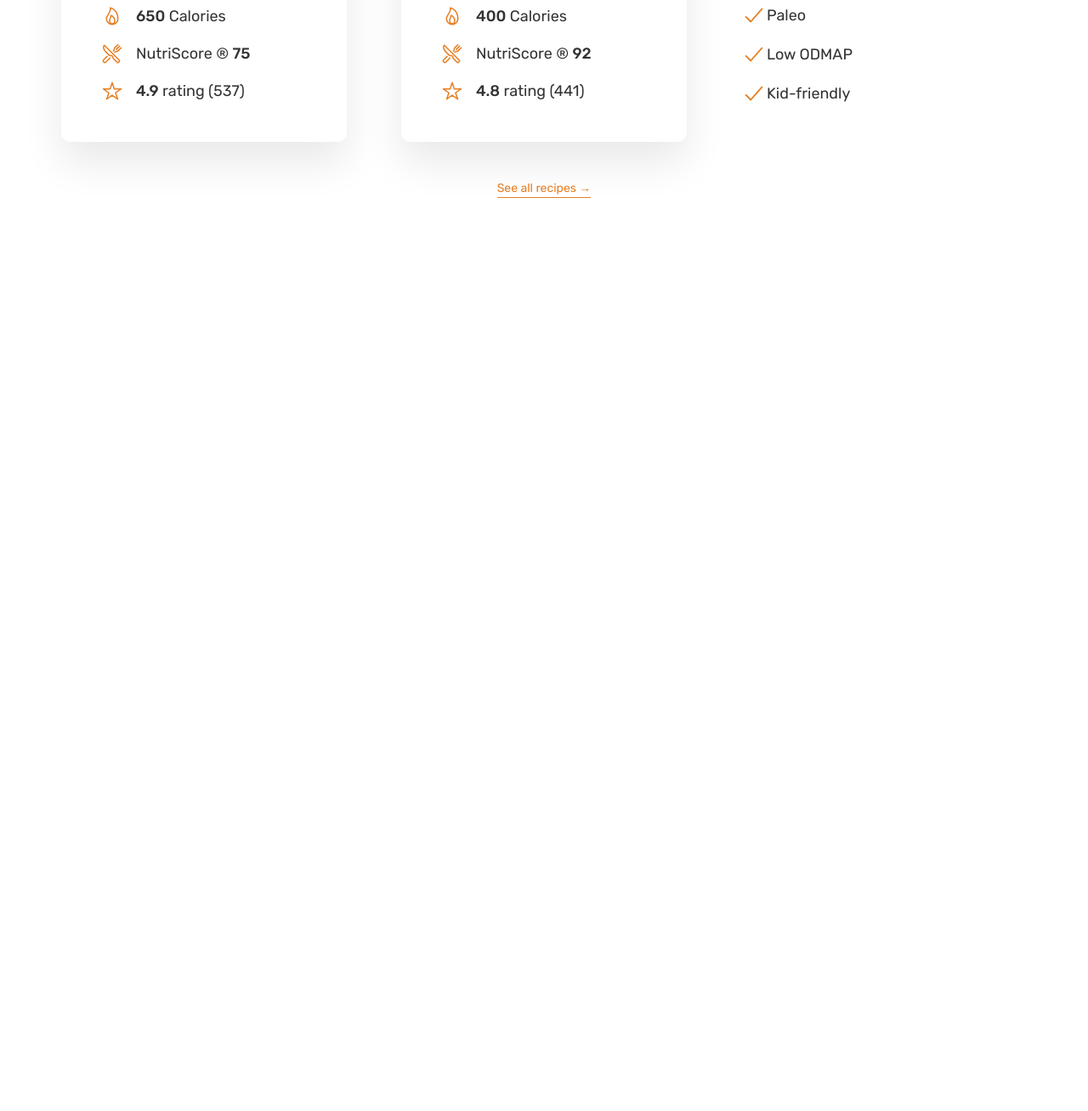
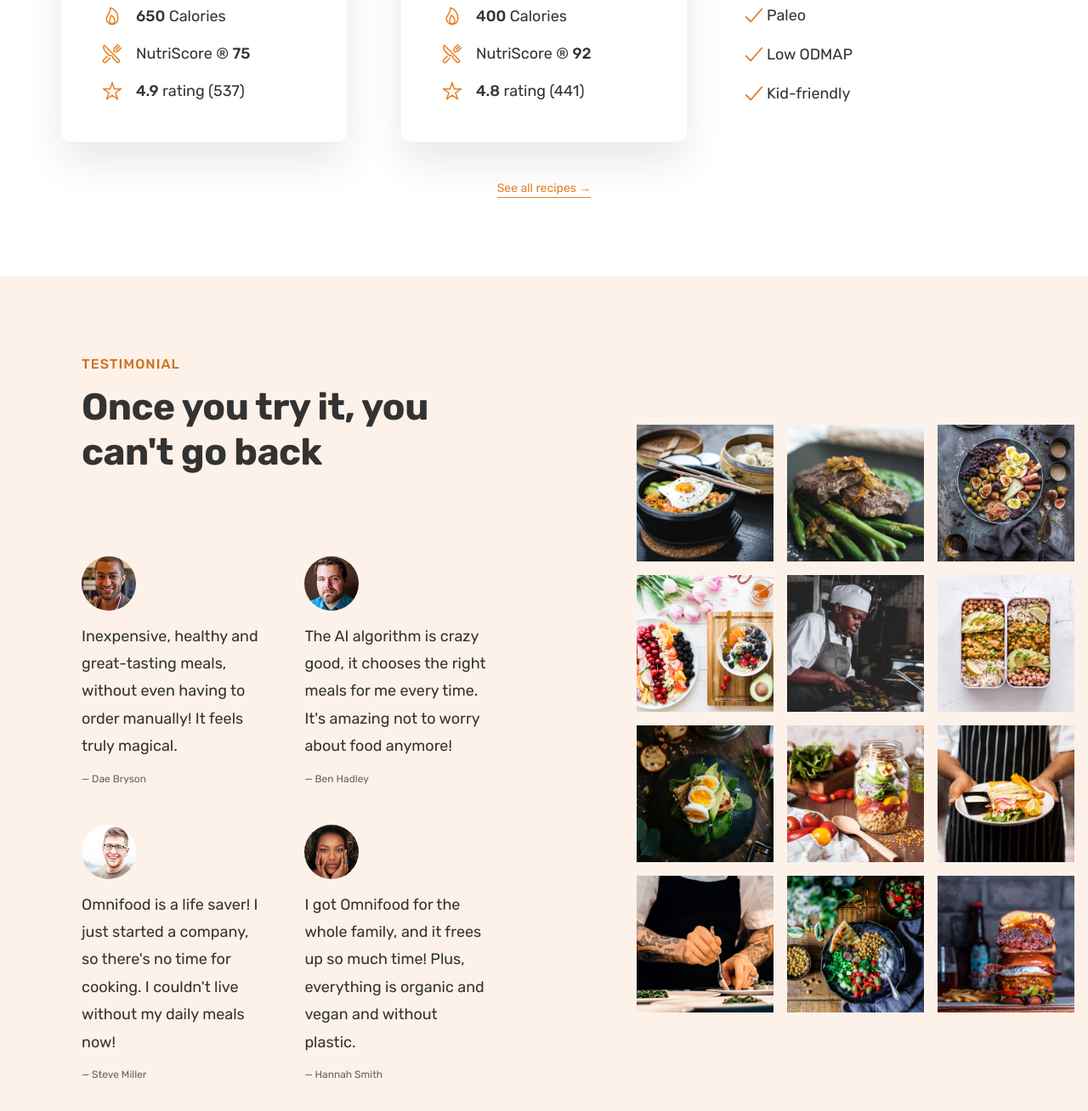
Before and after one commit to uuc110/OmniFood-Clone, a plain HTML site: page index.html in a window 1280 px wide. Shown: the part 3196-4504 px from the top of the page at 85% size. Before the commit the page ends 3521 px from the top, so only its background shows below. Drawn offline with nearby package versions, Linux system fonts and the light colour scheme.

Commit message:
Added Testimonial Section and added Hover in Gallery

```diff
--- a/css/style.css
+++ b/css/style.css
@@ -316,3 +316,66 @@ list-style: none;
 	font-size: 1.4rem;
 
 }
+
+/************************/
+/* TESTIMONIAL SECTION */
+/************************/
+
+.section-testimonial{
+	background-color: #fdf2e9;
+	display: grid;
+	grid-template-columns: 55fr 45fr;
+	align-items: center;
+}
+
+.testimonial-container{
+	padding: 9.6rem;
+}
+
+.testimonial{
+	display: grid;
+	grid-template-columns: repeat(2, 1fr);
+	gap: 4.8rem;
+}
+
+.testimonial-img{
+	width: 6.4rem;
+	border-radius: 50%;
+	margin-bottom: 1.2rem;
+}
+
+.testimonial-text{
+	font-size: 1.8rem;
+	line-height: 1.8;
+	margin-bottom: 1.6rem;
+	color: #333;
+}
+
+.testimocial-name{
+	font-size: 1.2rem;
+	color: #626262;
+}
+
+.gallery{
+	display: grid;
+	grid-template-columns: repeat(3,1fr);
+	gap: 1.6rem;
+	padding: 1.6rem;
+
+}
+
+.gallery-item{
+overflow: hidden}
+
+.gallery-item img{
+	display: block;
+	width: 100%;
+	transition: all 0.4s;
+
+}
+
+.gallery-item img:hover{
+	transform: scale(1.1);
+	background-color:#fff;
+	overflow: hidden;
+}
--- a/index.html
+++ b/index.html
@@ -63,7 +63,7 @@
             <h2 class="heading-featured-in">As Featured in</h2>
             <div class="logos">
                 <img alt="Techcrunch logo" src="content/img/logos/techcrunch.png">
-                <img alt="Bussiness Insider logo" src="content/img/logos/business-insider.png">
+                <img alt="Business Insider logo" src="content/img/logos/business-insider.png">
                 <img alt="The New york times logo" src="content/img/logos/the-new-york-times.png">
                 <img alt="Forbes logo" src="content/img/logos/forbes.png">
                 <img alt="USA Today logo" src="content/img/logos/usa-today.png">
@@ -133,7 +133,7 @@
     <section class="section-meals">
         <div class="container centre-text">
             <span class="subheading">Meals</span>
-            <h2 class="heading-secondary">Omnifood AI Chooses from 5,000+ recipies</h2>
+            <h2 class="heading-secondary">Omnifood AI Chooses from 5,000+ recipes</h2>
         </div>
 
         <div class="container grid grid-3-cols margin-bottom-md">
@@ -171,7 +171,7 @@
                 <div class="meal-content">
                     <div class="meal-tags">
                         <span class="tag tag-vegan">vegan</span>
-                        <span class="tag tag-paleo" >Paleo</span>
+                        <span class="tag tag-paleo">Paleo</span>
                     </div>
                     <p class="meal-title">Avocado Salad</p>
                     <ul class="meal-attributes">
@@ -188,32 +188,135 @@
                 </div>
             </div>
             <div class="diets">
-            <h3 class="heading-tertiary">Works with any diet</h3>
+                <h3 class="heading-tertiary">Works with any diet</h3>
                 <ul class="list">
-                    <li class="list-item"><ion-icon class="list-icon" name="checkmark-outline"></ion-icon>
+                    <li class="list-item">
+                        <ion-icon class="list-icon" name="checkmark-outline"></ion-icon>
                         <span>Vegetarian</span></li>
-                    <li class="list-item"><ion-icon class="list-icon" name="checkmark-outline"></ion-icon>
+                    <li class="list-item">
+                        <ion-icon class="list-icon" name="checkmark-outline"></ion-icon>
                         <span>Vegan</span></li>
-                    <li class="list-item"><ion-icon class="list-icon" name="checkmark-outline"></ion-icon>
+                    <li class="list-item">
+                        <ion-icon class="list-icon" name="checkmark-outline"></ion-icon>
                         <span>Pescatarian</span></li>
-                    <li class="list-item"><ion-icon class="list-icon" name="checkmark-outline"></ion-icon>
+                    <li class="list-item">
+                        <ion-icon class="list-icon" name="checkmark-outline"></ion-icon>
                         <span>Gluten-free</span></li>
-                    <li class="list-item"><ion-icon class="list-icon" name="checkmark-outline"></ion-icon>
+                    <li class="list-item">
+                        <ion-icon class="list-icon" name="checkmark-outline"></ion-icon>
                         <span>Lactose-free</span></li>
-                    <li class="list-item"><ion-icon class="list-icon" name="checkmark-outline"></ion-icon>
+                    <li class="list-item">
+                        <ion-icon class="list-icon" name="checkmark-outline"></ion-icon>
                         <span>Keto</span></li>
-                    <li class="list-item"><ion-icon class="list-icon" name="checkmark-outline"></ion-icon>
+                    <li class="list-item">
+                        <ion-icon class="list-icon" name="checkmark-outline"></ion-icon>
                         <span>Paleo</span></li>
-                    <li class="list-item"><ion-icon class="list-icon" name="checkmark-outline"></ion-icon>
+                    <li class="list-item">
+                        <ion-icon class="list-icon" name="checkmark-outline"></ion-icon>
                         <span>Low ODMAP</span></li>
-                    <li class="list-item"><ion-icon class="list-icon" name="checkmark-outline"></ion-icon>
+                    <li class="list-item">
+                        <ion-icon class="list-icon" name="checkmark-outline"></ion-icon>
                         <span>Kid-friendly</span></li>
                 </ul>
             </div>
         </div>
 
         <div class="container all-recipes">
-            <a href="#" class="link">See all recipes &rarr;</a>
+            <a class="link" href="#">See all recipes &rarr;</a>
+        </div>
+
+    </section>
+
+    <section class="section-testimonial grid grid-2-cols">
+        <div class="testimonial-container">
+            <span class="subheading">Testimonial</span>
+            <h2 class="heading-secondary">Once you try it, you can't go back</h2>
+
+
+        <div class="testimonial">
+            <figure>
+                <img alt="Image of Dave Bryson" class="testimonial-img" src="content/img/customers/dave.jpg">
+                <blockquote class="testimonial-text">
+                    Inexpensive, healthy and great-tasting meals, without even having to order manually! It feels truly
+                    magical.
+                </blockquote>
+                <p class="testimocial-name">&mdash; Dae Bryson</p>
+            </figure>
+
+            <figure>
+                <img alt="Image of Ben Hadley" class="testimonial-img" src="content/img/customers/ben.jpg">
+                <blockquote class="testimonial-text">
+                    The AI algorithm is crazy good, it chooses the right meals for me every time. It's amazing not to worry about food anymore!
+                </blockquote>
+                <p class="testimocial-name">&mdash; Ben Hadley</p>
+            </figure>
+
+            <figure>
+                <img alt="Image of Steve Miller"  class="testimonial-img" src="content/img/customers/steve.jpg">
+                <blockquote class="testimonial-text">
+                    Omnifood is a life saver! I just started a company, so there's no time for cooking. I couldn't live without my daily meals now!
+                </blockquote>
+                <p class="testimocial-name">&mdash; Steve Miller</p>
+            </figure>
+
+            <figure>
+                <img alt="Image of Hannah Smith" class="testimonial-img" src="content/img/customers/hannah.jpg">
+                <blockquote class="testimonial-text">
+                    I got Omnifood for the whole family, and it frees up so much time! Plus, everything is organic and vegan and without plastic.
+                </blockquote>
+                <p class="testimocial-name">&mdash; Hannah Smith</p>
+            </figure>
+        </div>
+        </div>
+        <div class="gallery">
+            <figure class="gallery-item">
+                <img src="/content/img/gallery/gallery-1.jpg" alt="">
+            </figure>
+
+            <figure class="gallery-item">
+                <img src="/content/img/gallery/gallery-2.jpg" alt="">
+            </figure>
+
+            <figure class="gallery-item">
+                <img src="/content/img/gallery/gallery-3.jpg" alt="">
+            </figure>
+
+            <figure class="gallery-item">
+                <img src="/content/img/gallery/gallery-4.jpg" alt="">
+            </figure>
+
+            <figure class="gallery-item">
+                <img src="/content/img/gallery/gallery-5.jpg" alt="">
+            </figure>
+
+            <figure class="gallery-item">
+                <img src="/content/img/gallery/gallery-6.jpg" alt="">
+            </figure>
+
+            <figure class="gallery-item">
+                <img src="/content/img/gallery/gallery-7.jpg" alt="">
+            </figure>
+
+            <figure class="gallery-item">
+                <img src="/content/img/gallery/gallery-8.jpg" alt="">
+            </figure>
+
+            <figure class="gallery-item">
+                <img src="/content/img/gallery/gallery-9.jpg" alt="">
+            </figure>
+
+            <figure class="gallery-item">
+                <img src="/content/img/gallery/gallery-10.jpg" alt="">
+            </figure>
+
+            <figure class="gallery-item">
+                <img src="/content/img/gallery/gallery-11.jpg" alt="">
+            </figure>
+
+            <figure class="gallery-item">
+                <img src="/content/img/gallery/gallery-12.jpg" alt="">
+            </figure>
+
         </div>
     </section>
 
```
